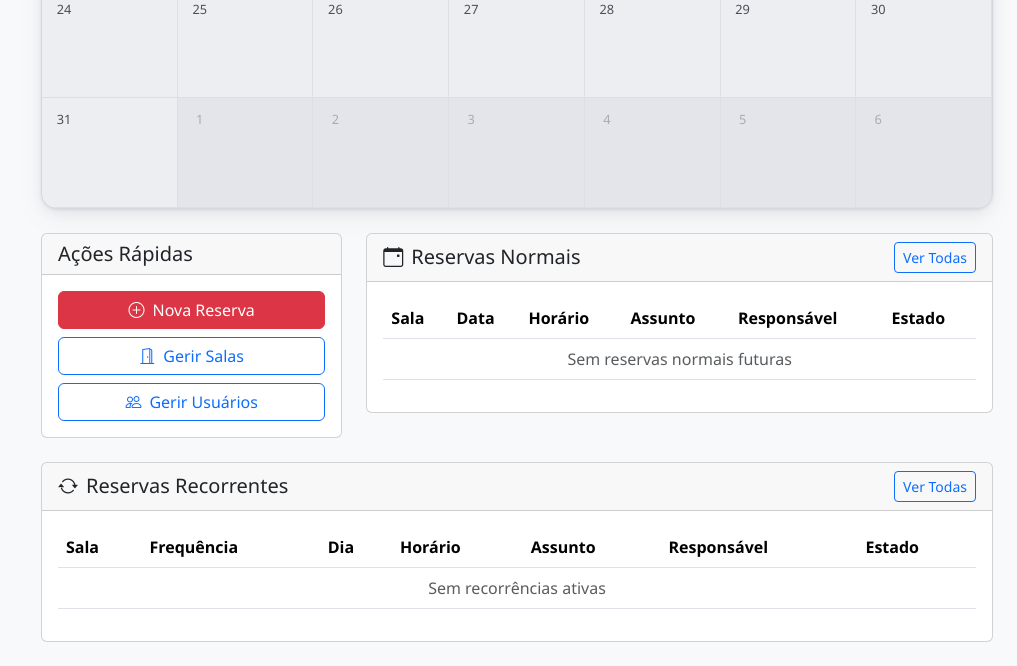
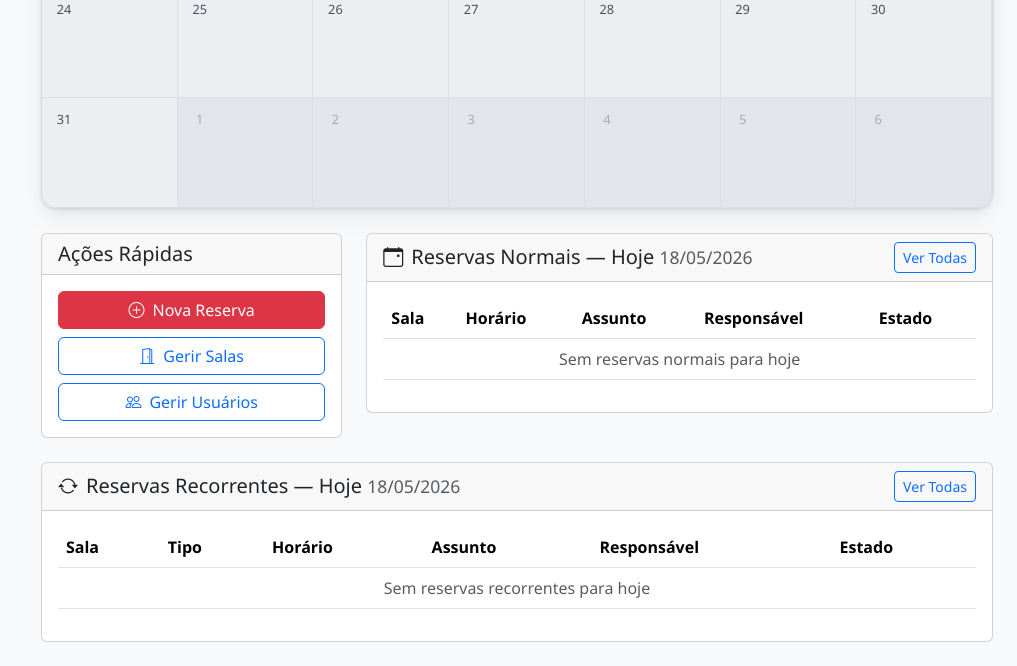
Before and after one commit to GMosna/Sistema-de-Reserva, a PHP site: page /dashboard.php in a window 1280 px wide. Shown: the part 848-1514 px from the top of the page, without its empty margins (263-1280 px from the left). Run offline with PHP 8.4, Linux system fonts and the light colour scheme; the visitor is signed in with stand-in values (Sample User, id 1); tables that the repository leaves empty or names only in its code hold one stand-in row (values such as "Sample post"); a stand-in replaces the project's code that opens the database connection.

Commit message:
feat(dashboard): show today's reservations only; fix(reservas): default filter to today, add clear button
- dashboard: both normal and recurring tables now scoped to today
- reservas: first load defaults data_ini to today, order changed to ASC
- reservas: clear-filters button added
- .gitignore: exclude _claude-memory/ and .obsidian/

Co-Authored-By: Claude Sonnet 4.6 <noreply@anthropic.com>

```diff
--- a/dashboard.php
+++ b/dashboard.php
@@ -80,14 +80,13 @@ while ($cr = $calResult->fetch_assoc()) {
 
 // ── Normal reservations table (not generated by recurrence) ──────────
 $stmt = $conn->prepare("
-    SELECT r.data_reserva, r.hora_inicio, r.hora_fim, r.assunto, r.status,
+    SELECT r.hora_inicio, r.hora_fim, r.assunto, r.status,
            s.nome AS sala_nome, u.nome AS usuario_nome
     FROM reservas r
     JOIN salas s ON s.id = r.sala_id
     JOIN usuarios u ON u.id = r.usuario_id
-    WHERE r.data_reserva >= ? AND r.status != 'cancelada' AND r.recorrencia_id IS NULL
-    ORDER BY r.data_reserva ASC, r.hora_inicio ASC
-    LIMIT 10
+    WHERE r.data_reserva = ? AND r.status != 'cancelada' AND r.recorrencia_id IS NULL
+    ORDER BY r.hora_inicio ASC
 ");
 if (!$stmt) die('SQL error (normais): ' . $conn->error);
 $stmt->bind_param('s', $hoje);
@@ -95,17 +94,22 @@ $stmt->execute();
 $normais = $stmt->get_result();
 $stmt->close();
 
-// Active recurring rules
-$recorrencias = $conn->query("
-    SELECT rc.assunto, rc.tipo, rc.dia_semana, rc.dia_mes, rc.hora_inicio, rc.hora_fim, rc.ativa,
-           s.nome AS sala_nome, u.nome AS usuario_nome
-    FROM recorrencias rc
-    JOIN salas s ON s.id = rc.sala_id
-    JOIN usuarios u ON u.id = rc.usuario_id
-    WHERE rc.ativa = 1
-    ORDER BY rc.tipo ASC, rc.dia_semana ASC
+// Recurring reservations materialized for today
+$stmt = $conn->prepare("
+    SELECT r.hora_inicio, r.hora_fim, r.assunto, r.status,
+           s.nome AS sala_nome, u.nome AS usuario_nome, rc.tipo
+    FROM reservas r
+    JOIN salas s ON s.id = r.sala_id
+    JOIN usuarios u ON u.id = r.usuario_id
+    JOIN recorrencias rc ON rc.id = r.recorrencia_id
+    WHERE r.data_reserva = ? AND r.status != 'cancelada' AND r.recorrencia_id IS NOT NULL
+    ORDER BY r.hora_inicio ASC
 ");
-if (!$recorrencias) die('SQL error (recorrencias): ' . $conn->error);
+if (!$stmt) die('SQL error (recorrencias hoje): ' . $conn->error);
+$stmt->bind_param('s', $hoje);
+$stmt->execute();
+$recorrencias = $stmt->get_result();
+$stmt->close();
 
 $page_title = "Dashboard";
 $additional_styles = '
@@ -639,7 +643,7 @@ require_once 'includes/sidebar.php';
             <div class="col-lg-8 mb-4">
                 <div class="card">
                     <div class="card-header d-flex justify-content-between align-items-center">
-                        <h5 class="card-title mb-0"><i class="bi bi-calendar-event me-2"></i>Reservas Normais</h5>
+                        <h5 class="card-title mb-0"><i class="bi bi-calendar-event me-2"></i>Reservas Normais — Hoje <small class="text-muted fw-normal"><?php echo date('d/m/Y'); ?></small></h5>
                         <a href="reservas.php" class="btn btn-sm btn-outline-primary">Ver Todas</a>
                     </div>
                     <div class="card-body">
@@ -648,7 +652,6 @@ require_once 'includes/sidebar.php';
                                 <thead>
                                     <tr>
                                         <th>Sala</th>
-                                        <th>Data</th>
                                         <th>Horário</th>
                                         <th>Assunto</th>
                                         <th>Responsável</th>
@@ -657,12 +660,11 @@ require_once 'includes/sidebar.php';
                                 </thead>
                                 <tbody>
                                     <?php if ($normais->num_rows === 0): ?>
-                                        <tr><td colspan="6" class="text-center text-muted">Sem reservas normais futuras</td></tr>
+                                        <tr><td colspan="5" class="text-center text-muted">Sem reservas normais para hoje</td></tr>
                                     <?php else: ?>
                                         <?php while ($row = $normais->fetch_assoc()): ?>
                                         <tr>
                                             <td><?php echo htmlspecialchars($row['sala_nome']); ?></td>
-                                            <td><?php echo date('d/m/Y', strtotime($row['data_reserva'])); ?></td>
                                             <td><?php echo substr($row['hora_inicio'], 0, 5) . ' - ' . substr($row['hora_fim'], 0, 5); ?></td>
                                             <td><?php echo htmlspecialchars($row['assunto']); ?></td>
                                             <td><?php echo htmlspecialchars($row['usuario_nome']); ?></td>
@@ -693,7 +695,7 @@ require_once 'includes/sidebar.php';
             <div class="col-12 mb-4">
                 <div class="card">
                     <div class="card-header d-flex justify-content-between align-items-center">
-                        <h5 class="card-title mb-0"><i class="bi bi-arrow-repeat me-2"></i>Reservas Recorrentes</h5>
+                        <h5 class="card-title mb-0"><i class="bi bi-arrow-repeat me-2"></i>Reservas Recorrentes — Hoje <small class="text-muted fw-normal"><?php echo date('d/m/Y'); ?></small></h5>
                         <a href="recorrencias.php" class="btn btn-sm btn-outline-primary">Ver Todas</a>
                     </div>
                     <div class="card-body">
@@ -702,8 +704,7 @@ require_once 'includes/sidebar.php';
                                 <thead>
                                     <tr>
                                         <th>Sala</th>
-                                        <th>Frequência</th>
-                                        <th>Dia</th>
+                                        <th>Tipo</th>
                                         <th>Horário</th>
                                         <th>Assunto</th>
                                         <th>Responsável</th>
@@ -712,23 +713,22 @@ require_once 'includes/sidebar.php';
                                 </thead>
                                 <tbody>
                                     <?php if ($recorrencias->num_rows === 0): ?>
-                                        <tr><td colspan="7" class="text-center text-muted">Sem recorrências ativas</td></tr>
+                                        <tr><td colspan="6" class="text-center text-muted">Sem reservas recorrentes para hoje</td></tr>
                                     <?php else: ?>
-                                        <?php
-                                        $diasSemana = ['Domingo', 'Segunda', 'Terça', 'Quarta', 'Quinta', 'Sexta', 'Sábado'];
-                                        while ($rc = $recorrencias->fetch_assoc()):
-                                            $dia = $rc['tipo'] === 'semanal'
-                                                ? ($diasSemana[(int)$rc['dia_semana']] ?? '-')
-                                                : 'Dia ' . (int)$rc['dia_mes'];
+                                        <?php while ($rc = $recorrencias->fetch_assoc()):
+                                            $badge = match($rc['status']) {
+                                                'confirmada' => 'bg-success',
+                                                'pendente'   => 'bg-warning',
+                                                default      => 'bg-secondary',
+                                            };
                                         ?>
                                         <tr>
                                             <td><?php echo htmlspecialchars($rc['sala_nome']); ?></td>
                                             <td><span class="badge bg-info"><?php echo ucfirst($rc['tipo']); ?></span></td>
-                                            <td><?php echo $dia; ?></td>
                                             <td><?php echo substr($rc['hora_inicio'], 0, 5) . ' - ' . substr($rc['hora_fim'], 0, 5); ?></td>
                                             <td><?php echo htmlspecialchars($rc['assunto']); ?></td>
                                             <td><?php echo htmlspecialchars($rc['usuario_nome']); ?></td>
-                                            <td><span class="badge bg-success">Ativa</span></td>
+                                            <td><span class="badge <?php echo $badge; ?>"><?php echo ucfirst($rc['status']); ?></span></td>
                                         </tr>
                                         <?php endwhile; ?>
                                     <?php endif; ?>
```
Also changed, not shown: reservas.php (+8 -3 lines), 1 other file.
